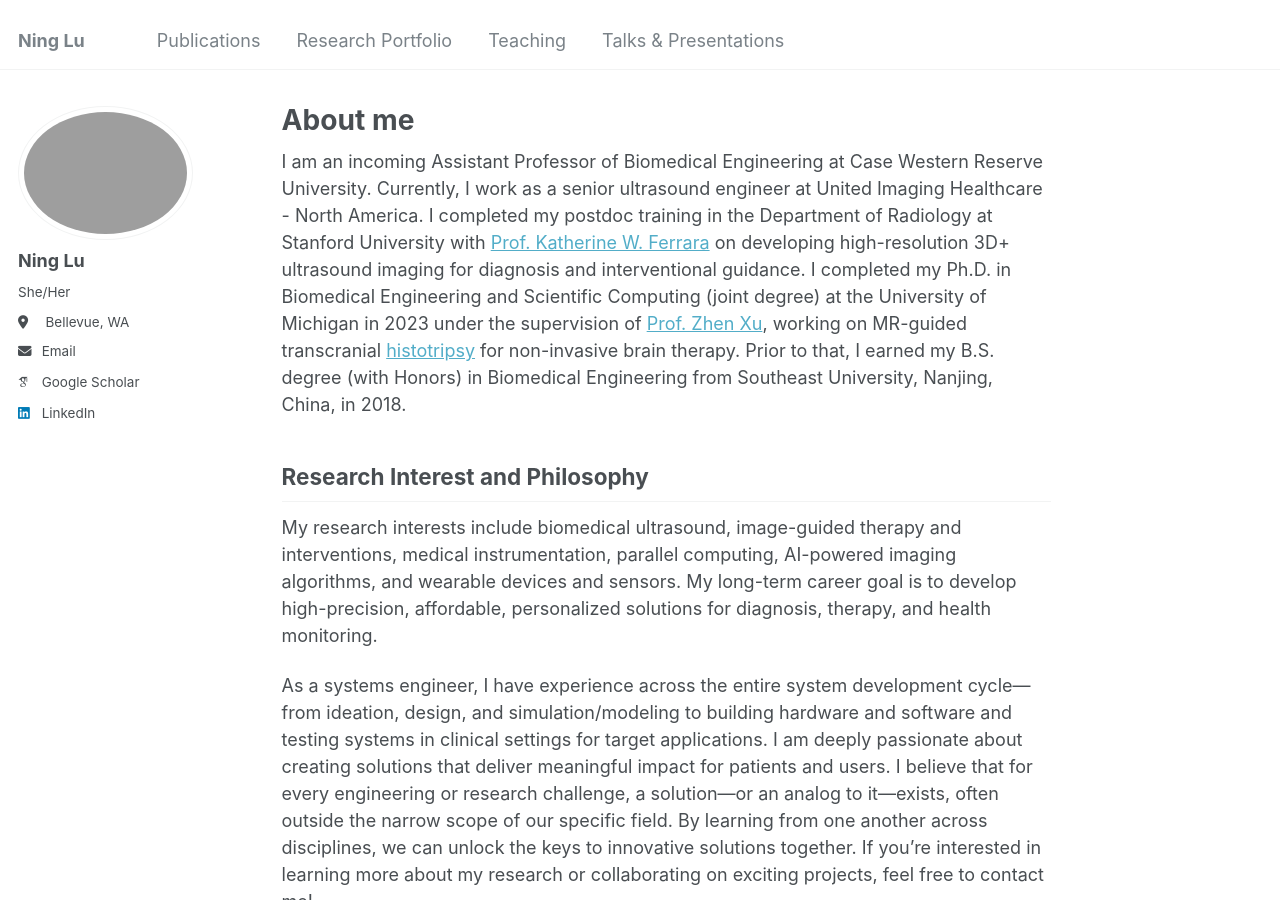
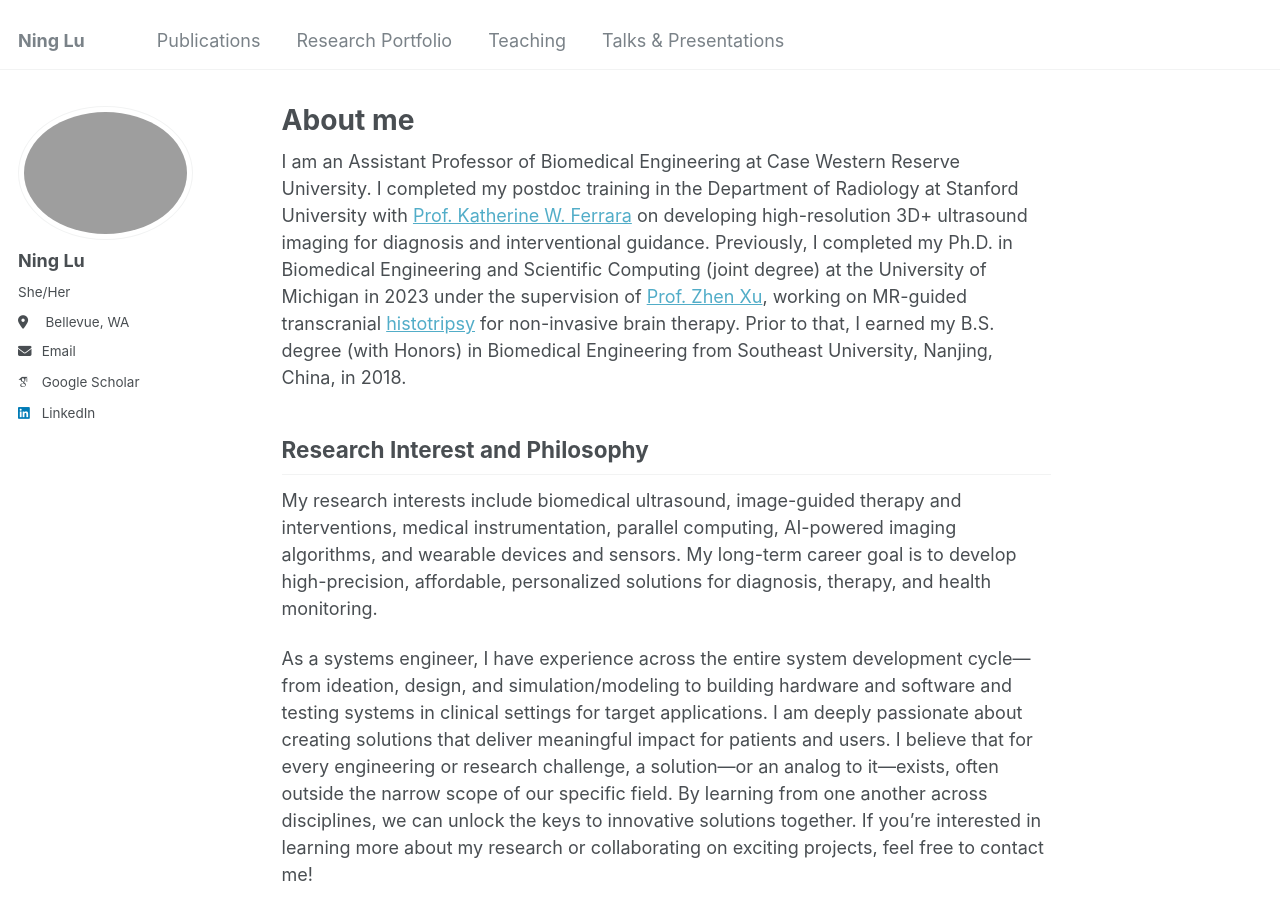
Before and after one commit to NingLu-Ultrasound/ninglu-ultrasound.github.io, a Jekyll site: the page built from _pages/about.md, in a window 1280 px wide and 900 px high. Built offline with Jekyll 4.4.1, drawn with Linux system fonts in a browser that asks for light colours; some web fonts are replaced.

Commit message:
Update about.md

```diff
--- a/_pages/about.md
+++ b/_pages/about.md
@@ -8,7 +8,7 @@
   - /about.html
 ---
 
-I am an incoming Assistant Professor of Biomedical Engineering at Case Western Reserve University. Currently, I work as a senior ultrasound engineer at United Imaging Healthcare - North America. I completed my postdoc training in the Department of Radiology at Stanford University with [Prof. Katherine W. Ferrara](https://med.stanford.edu/profiles/katherine-ferrara) on developing high-resolution 3D+ ultrasound imaging for diagnosis and interventional guidance. I completed my Ph.D. in Biomedical Engineering and Scientific Computing (joint degree) at the University of Michigan in 2023 under the supervision of [Prof. Zhen Xu](https://bme.umich.edu/people/xu-zhen/), working on MR-guided transcranial [histotripsy](https://histotripsy.umich.edu/) for non-invasive brain therapy. Prior to that, I earned my B.S. degree (with Honors) in Biomedical Engineering from Southeast University, Nanjing, China, in 2018.
+I am an Assistant Professor of Biomedical Engineering at Case Western Reserve University. I completed my postdoc training in the Department of Radiology at Stanford University with [Prof. Katherine W. Ferrara](https://med.stanford.edu/profiles/katherine-ferrara) on developing high-resolution 3D+ ultrasound imaging for diagnosis and interventional guidance. Previously, I completed my Ph.D. in Biomedical Engineering and Scientific Computing (joint degree) at the University of Michigan in 2023 under the supervision of [Prof. Zhen Xu](https://bme.umich.edu/people/xu-zhen/), working on MR-guided transcranial [histotripsy](https://histotripsy.umich.edu/) for non-invasive brain therapy. Prior to that, I earned my B.S. degree (with Honors) in Biomedical Engineering from Southeast University, Nanjing, China, in 2018.
 
 
 ## Research Interest and Philosophy
```
